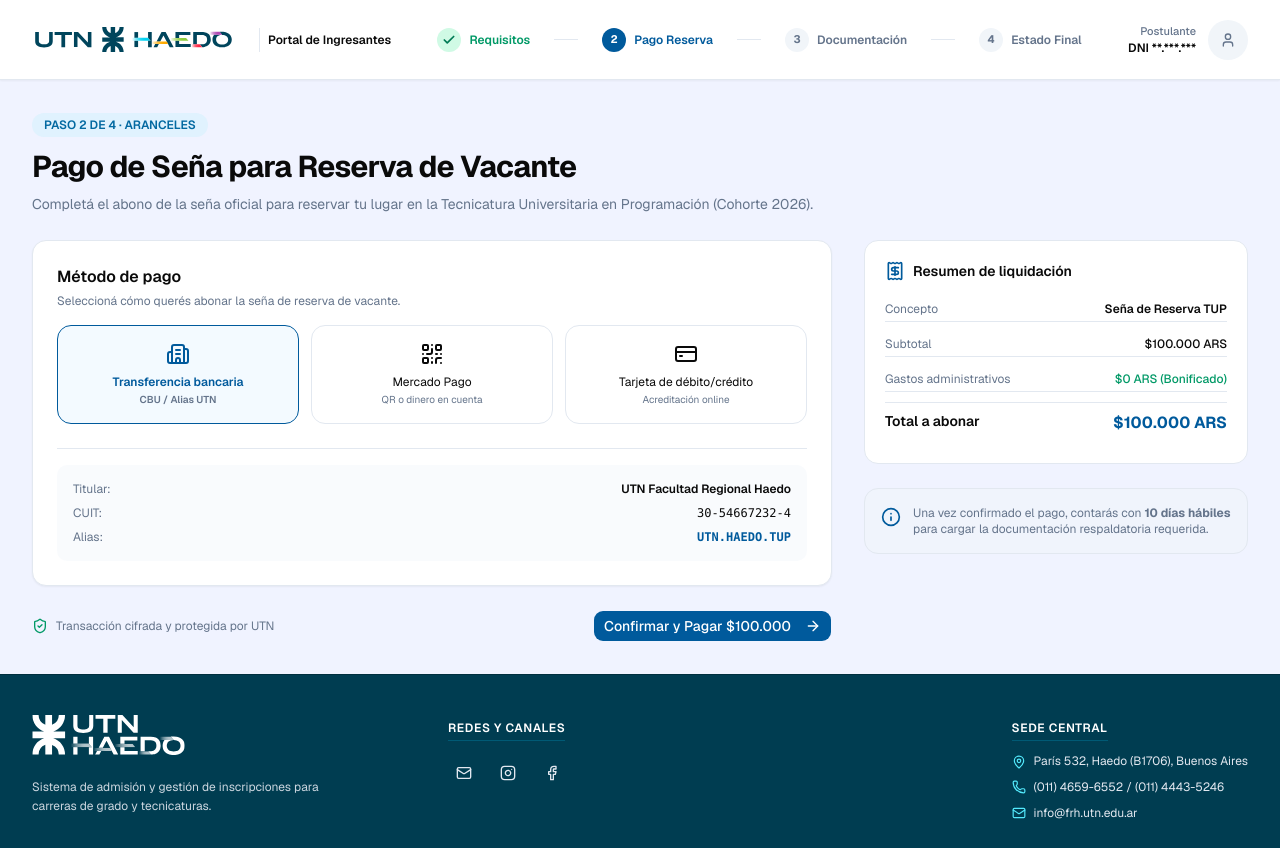
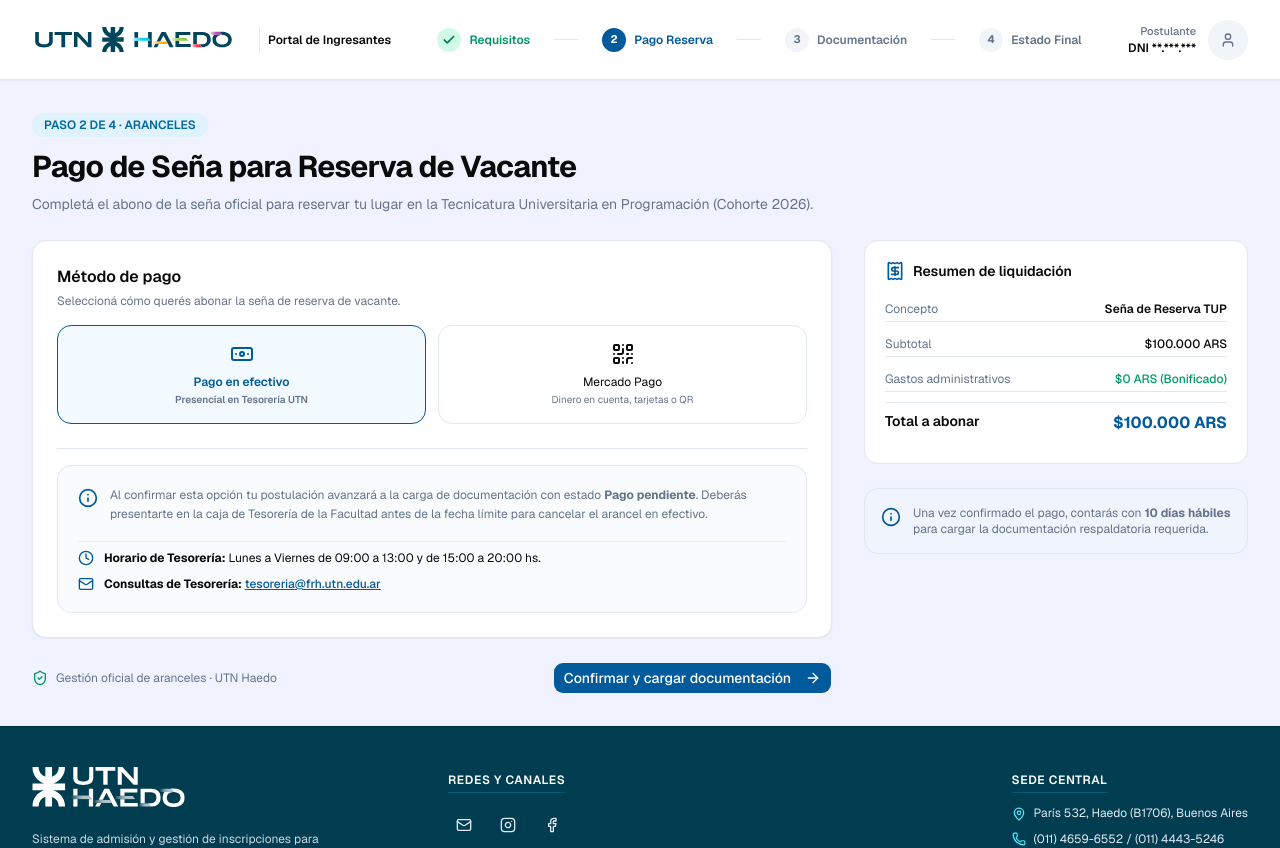
Before and after one commit to Sergiotsk/TFI, a Next.js app in the folder src/apps/web/: page /aspirante/postulacion/pago in a window 1280 px wide. Shown: the top 848 px of the page. Built offline with nearby package versions, Linux system fonts and the light colour scheme.

Commit message:
feat(aspirante): integrar datos dinamicos de perfil y opcion de pago en tesoreria

```diff
--- a/src/apps/web/app/(paneles)/aspirante/postulacion/estado/page.tsx
+++ b/src/apps/web/app/(paneles)/aspirante/postulacion/estado/page.tsx
@@ -1,6 +1,5 @@
-'use client'
-
 import Link from 'next/link'
+import { redirect } from 'next/navigation'
 import {
   Check,
   Receipt,
@@ -15,25 +14,47 @@ import {
   ArrowUpRight,
   ChevronRight,
   CheckCircle2,
-  Copy,
-  ListChecks
+  ListChecks,
+  Clock,
+  AlertCircle
 } from 'lucide-react'
 import { HeaderInstitucional } from '@/components/layout/header-institucional'
 import { FooterInstitucional } from '@/components/layout/footer-institucional'
+import { BotonCopiarExpediente } from '@/components/postulante/boton-copiar-expediente'
+import { crearDependencias } from '@/composition-root'
+import { crearCliente } from '@/lib/supabase/servidor'
 
-export default function PostulacionPage() {
+interface PageProps {
+  searchParams: Promise<{ [key: string]: string | string[] | undefined }>
+}
+
+export default async function PostulacionPage({ searchParams }: PageProps) {
+  const supabase = await crearCliente()
+  const { consultarPerfilPropio } = crearDependencias(supabase)
+  const perfil = await consultarPerfilPropio.ejecutar()
+
+  if (!perfil) {
+    redirect('/panel')
+  }
+
+  const resolvedParams = await searchParams
+  const metodoParam = resolvedParams.metodo
+  const estadoParam = resolvedParams.estado
+
+  const esPagoEnEfectivo = metodoParam === 'efectivo' || estadoParam === 'pago_pendiente'
+  const pagoAcreditado = !esPagoEnEfectivo && estadoParam === 'acreditado'
+
   const nroExpediente = "TUP-2026-08492"
-
-  const copiarExpediente = () => {
-    navigator.clipboard.writeText(nroExpediente)
-  }
+  const dniFormateado = perfil.dni
+    ? perfil.dni.replace(/\B(?=(\d{3})+(?!\d))/g, ".")
+    : "**.***.***"
 
   return (
     <div className="bg-[#f0f3ff] text-slate-800 min-h-screen flex flex-col justify-between font-sans">
-      <HeaderInstitucional pasoActual={4} dniPostulante="**.***.***" />
+      <HeaderInstitucional pasoActual={4} dniPostulante={dniFormateado} />
 
       <main className="max-w-7xl mx-auto px-4 sm:px-6 lg:px-8 py-8 flex-1 w-full space-y-6">
-        {/* Encabezado: Saludo y Expediente */}
+        {/* Encabezado: Saludo con datos del usuario autenticado */}
         <div className="bg-white rounded-xl border border-slate-200 p-6 shadow-xs flex flex-col md:flex-row md:items-center justify-between gap-4">
           <div>
             <div className="inline-flex items-center gap-2 px-3 py-1 bg-blue-100 text-[#005a9c] text-xs font-bold rounded-full mb-2">
@@ -41,7 +62,7 @@ export default function PostulacionPage() {
               En Proceso de Auditoría Académica
             </div>
             <h1 className="text-2xl font-black text-slate-900 tracking-tight">
-              ¡Hola, Lucas Rossi!
+              ¡Hola, {perfil.nombre} {perfil.apellido}!
             </h1>
             <p className="text-xs text-slate-600 mt-1">
               Seguimiento en tiempo real de tu trámite de ingreso a la{' '}
@@ -56,12 +77,7 @@ export default function PostulacionPage() {
             <span className="font-mono text-base font-black text-[#005a9c]">
               {nroExpediente}
             </span>
-            <button
-              onClick={copiarExpediente}
-              className="inline-flex items-center gap-1 text-[11px] text-slate-500 hover:text-slate-800 mt-0.5 md:ml-auto cursor-pointer"
-            >
-              <Copy className="w-3 h-3" /> Copiar
-            </button>
+            <BotonCopiarExpediente texto={nroExpediente} />
           </div>
         </div>
 
@@ -87,7 +103,7 @@ export default function PostulacionPage() {
               <span className="text-xs text-slate-400">Actualizado recientemente</span>
             </div>
 
-            {/* Hito 1: Completado */}
+            {/* Hito 1: Preinscripción */}
             <div className="bg-white rounded-xl border border-slate-200 p-5 shadow-xs flex items-start gap-4">
               <div className="w-10 h-10 rounded-full bg-emerald-100 text-emerald-600 flex items-center justify-center shrink-0 mt-0.5">
                 <Check className="w-5 h-5 stroke-[3]" />
@@ -104,30 +120,43 @@ export default function PostulacionPage() {
                 </p>
                 <div className="mt-2 flex items-center gap-4 text-[11px] text-slate-400">
                   <span className="flex items-center gap-1">
-                    <CalendarDays className="w-3.5 h-3.5" /> Validación DNI OK
+                    <CalendarDays className="w-3.5 h-3.5" /> Validación DNI {dniFormateado} OK
                   </span>
                 </div>
               </div>
             </div>
 
-            {/* Hito 2: Acreditado */}
+            {/* Hito 2: Dinámico (Pago Acreditado vs Pendiente en Tesorería) */}
             <div className="bg-white rounded-xl border border-slate-200 p-5 shadow-xs flex items-start gap-4">
-              <div className="w-10 h-10 rounded-full bg-emerald-100 text-emerald-600 flex items-center justify-center shrink-0 mt-0.5">
-                <Receipt className="w-5 h-5" />
+              <div className={`w-10 h-10 rounded-full flex items-center justify-center shrink-0 mt-0.5 ${
+                pagoAcreditado
+                  ? 'bg-emerald-100 text-emerald-600'
+                  : 'bg-amber-100 text-amber-600'
+              }`}>
+                {pagoAcreditado ? <Receipt className="w-5 h-5" /> : <Clock className="w-5 h-5" />}
               </div>
               <div className="flex-1">
                 <div className="flex items-center justify-between">
                   <h3 className="font-bold text-slate-900 text-sm">2. Reserva de Vacante y Pago de Arancel</h3>
+                  {pagoAcreditado ? (
                     <span className="text-xs font-bold text-emerald-700 bg-emerald-50 px-2.5 py-0.5 rounded-full">
                       Acreditado
                     </span>
+                  ) : (
+                    <span className="text-xs font-bold text-amber-800 bg-amber-50 border border-amber-200 px-2.5 py-0.5 rounded-full">
+                      Pendiente en Tesorería
+                    </span>
+                  )}
                 </div>
+
+                {pagoAcreditado ? (
+                  <>
                     <p className="text-xs text-slate-600 mt-1">
                       Monto abonado: <strong>$100.000 ARS</strong> · Comprobante acreditado por Tesorería de Extensión Universitaria.
                     </p>
                     <div className="mt-3 flex items-center justify-between">
                       <span className="text-[11px] text-slate-400 font-mono">
-                    Operación #982341239
+                        Expediente #{nroExpediente}
                       </span>
                       <Link
                         href="/aspirante/postulacion/pago"
@@ -136,6 +165,31 @@ export default function PostulacionPage() {
                         Ver Recibo
                       </Link>
                     </div>
+                  </>
+                ) : (
+                  <div className="mt-2 space-y-2">
+                    <p className="text-xs text-slate-600 leading-relaxed">
+                      Modalidad elegida: <strong>Pago en efectivo en ventanilla</strong>. El arancel de reserva ($100.000 ARS) aún se encuentra pendiente de cobro en Tesorería.
+                    </p>
+                    <div className="flex items-start gap-2 rounded-lg bg-amber-50/70 border border-amber-200 p-2.5 text-[11px] text-amber-900">
+                      <AlertCircle className="w-4 h-4 text-amber-600 shrink-0 mt-0.5" />
+                      <span>
+                        Presentate en Tesorería con tu DNI y N° de Expediente (<strong>Lunes a Viernes de 09:00 a 13:00 y de 15:00 a 20:00 hs</strong>). El personal acreditará el pago en tu legajo.
+                      </span>
+                    </div>
+                    <div className="pt-1 flex items-center justify-between">
+                      <span className="text-[11px] text-slate-400 font-mono">
+                        Seña a abonar: $100.000 ARS
+                      </span>
+                      <Link
+                        href="/aspirante/postulacion/pago"
+                        className="text-xs font-bold text-[#005a9c] hover:underline flex items-center gap-1"
+                      >
+                        Cambiar método de pago
+                      </Link>
+                    </div>
+                  </div>
+                )}
               </div>
             </div>
 
@@ -180,7 +234,7 @@ export default function PostulacionPage() {
                   </span>
                 </div>
                 <p className="text-xs text-slate-500 mt-1">
-                  Se habilitará automáticamente una vez concluida la auditoría del legajo documental. Podrás elegir o confirmar tu franja horaria preferida según disponibilidad de cupo (Turno Tarde: 14:00 a 18:00 hs / Turno Noche: 18:30 a 22:30 hs).
+                  Se habilitará automáticamente una vez concluida la auditoría del legajo documental y acreditada la seña arancelaria.
                 </p>
               </div>
             </div>
--- /dev/null
+++ b/src/apps/web/components/postulante/boton-copiar-expediente.tsx
@@ -0,0 +1,34 @@
+'use client'
+
+import { useState } from 'react'
+import { Copy, Check } from 'lucide-react'
+
+export function BotonCopiarExpediente({ texto }: { texto: string }) {
+  const [copiado, setCopiado] = useState(false)
+
+  const handleCopiar = () => {
+    navigator.clipboard.writeText(texto)
+    setCopiado(true)
+    setTimeout(() => setCopiado(false), 2000)
+  }
+
+  return (
+    <button
+      type="button"
+      onClick={handleCopiar}
+      className="inline-flex items-center gap-1 text-[11px] text-slate-500 hover:text-slate-800 mt-0.5 md:ml-auto cursor-pointer transition select-none"
+    >
+      {copiado ? (
+        <>
+          <Check className="w-3 h-3 text-emerald-600" />
+          <span className="text-emerald-600 font-semibold">¡Copiado!</span>
+        </>
+      ) : (
+        <>
+          <Copy className="w-3 h-3" />
+          <span>Copiar</span>
+        </>
+      )}
+    </button>
+  )
+}
--- a/src/apps/web/components/postulante/checklist-clausulas.tsx
+++ b/src/apps/web/components/postulante/checklist-clausulas.tsx
@@ -116,7 +116,10 @@ export function ChecklistClausulas() {
             <ArrowRight className="h-4 w-4 shrink-0" />
           </Link>
         ) : (
-          <Button disabled className="w-full sm:w-auto shrink-0 whitespace-nowrap px-5 inline-flex items-center justify-center gap-2">
+          <Button
+            disabled
+            className="w-full sm:w-auto shrink-0 whitespace-nowrap px-5 inline-flex items-center justify-center gap-2"
+          >
             <span>Continuar a Datos y Pago de Reserva</span>
             <ArrowRight className="h-4 w-4 shrink-0" />
           </Button>
--- a/src/apps/web/components/postulante/formulario-pago.tsx
+++ b/src/apps/web/components/postulante/formulario-pago.tsx
@@ -2,31 +2,51 @@
 
 import { useState } from 'react'
 import { useRouter } from 'next/navigation'
-import { CreditCard, QrCode, Building2, ShieldCheck, ArrowRight } from 'lucide-react'
-import { Input } from '@/components/ui/input'
+import { QrCode, Banknote, ShieldCheck, ArrowRight, Clock, Mail, Info } from 'lucide-react'
 import { Button } from '@/components/ui/button'
 
-type MetodoPago = 'transferencia' | 'mercadopago' | 'tarjeta'
+type MetodoPago = 'mercadopago' | 'efectivo'
 
 export function FormularioPago() {
   const router = useRouter()
-  const [metodo, setMetodo] = useState<MetodoPago>('transferencia')
+  const [metodo, setMetodo] = useState<MetodoPago>('efectivo')
   const [procesando, setProcesando] = useState(false)
+  const [errorPago, setErrorPago] = useState<string | null>(null)
 
-  const handlePagar = (e: React.FormEvent) => {
+  const handlePagar = async (e: React.FormEvent) => {
     e.preventDefault()
+    setErrorPago(null)
     setProcesando(true)
 
-    // Simulación de pasarela de pago y transición al paso 3 (Documentación)
-    setTimeout(() => {
+    if (metodo === 'efectivo') {
+      // El aspirante elige abonar en tesorería: avanzamos a la carga de documentación
+      // dejando asentado el compromiso de pago pendiente
+      router.push('/aspirante/postulacion/documentacion?metodo=efectivo&estado=pago_pendiente')
+      return
+    }
+
+    // Flujo Mercado Pago
+    try {
+      const res = await fetch('/api/pagos/mercadopago', {
+        method: 'POST',
+        headers: { 'Content-Type': 'application/json' },
+      })
+
+      const data = await res.json()
+
+      if (data?.init_point || data?.url) {
+        window.location.href = data.init_point || data.url
+      } else {
+        throw new Error(data?.error || 'No se pudo generar la orden de pago en Mercado Pago.')
+      }
+    } catch (err: any) {
+      setErrorPago(err?.message || 'Ocurrió un error al conectar con Mercado Pago.')
       setProcesando(false)
-      router.push('/aspirante/postulacion/documentacion')
-    }, 1200)
+    }
   }
 
   return (
     <form onSubmit={handlePagar} className="space-y-6">
-      {/* Selección de Método de Pago */}
       <div className="bg-card rounded-xl border border-border p-6 shadow-xs">
         <h3 className="text-base font-semibold text-foreground mb-1">
           Método de pago
@@ -35,18 +55,24 @@ export function FormularioPago() {
           Seleccioná cómo querés abonar la seña de reserva de vacante.
         </p>
 
-        <div className="grid grid-cols-1 sm:grid-cols-3 gap-3">
+        {errorPago && (
+          <div className="mb-4 rounded-md border border-destructive/50 bg-destructive/10 p-3 text-xs font-medium text-destructive">
+            {errorPago}
+          </div>
+        )}
+
+        <div className="grid grid-cols-1 sm:grid-cols-2 gap-3">
           <label
-            onClick={() => setMetodo('transferencia')}
+            onClick={() => setMetodo('efectivo')}
             className={`flex flex-col items-center justify-center p-4 rounded-xl border text-center cursor-pointer transition ${
-              metodo === 'transferencia'
+              metodo === 'efectivo'
                 ? 'border-primary bg-accent/40 font-semibold text-primary'
                 : 'border-border hover:bg-muted/50 text-foreground'
             }`}
           >
-            <Building2 className="h-6 w-6 mb-2" />
-            <span className="text-xs">Transferencia bancaria</span>
-            <span className="text-[10px] text-muted-foreground mt-0.5">CBU / Alias UTN</span>
+            <Banknote className="h-6 w-6 mb-2" />
+            <span className="text-xs">Pago en efectivo</span>
+            <span className="text-[10px] text-muted-foreground mt-0.5">Presencial en Tesorería UTN</span>
           </label>
 
           <label
@@ -59,60 +85,50 @@ export function FormularioPago() {
           >
             <QrCode className="h-6 w-6 mb-2" />
             <span className="text-xs">Mercado Pago</span>
-            <span className="text-[10px] text-muted-foreground mt-0.5">QR o dinero en cuenta</span>
-          </label>
-
-          <label
-            onClick={() => setMetodo('tarjeta')}
-            className={`flex flex-col items-center justify-center p-4 rounded-xl border text-center cursor-pointer transition ${
-              metodo === 'tarjeta'
-                ? 'border-primary bg-accent/40 font-semibold text-primary'
-                : 'border-border hover:bg-muted/50 text-foreground'
-            }`}
-          >
-            <CreditCard className="h-6 w-6 mb-2" />
-            <span className="text-xs">Tarjeta de débito/crédito</span>
-            <span className="text-[10px] text-muted-foreground mt-0.5">Acreditación online</span>
+            <span className="text-[10px] text-muted-foreground mt-0.5">Dinero en cuenta, tarjetas o QR</span>
           </label>
         </div>
 
         {/* Detalle según el método */}
         <div className="mt-6 pt-4 border-t border-border">
-          {metodo === 'transferencia' && (
-            <div className="bg-muted/40 rounded-lg p-4 text-xs space-y-2">
-              <div className="flex justify-between">
-                <span className="text-muted-foreground">Titular:</span>
-                <span className="font-semibold text-foreground">UTN Facultad Regional Haedo</span>
+          {metodo === 'efectivo' && (
+            <div className="bg-muted/40 rounded-xl p-5 border border-border text-xs space-y-4">
+              <div className="flex items-start gap-3">
+                <Info className="h-5 w-5 text-primary shrink-0 mt-0.5" />
+                <p className="leading-relaxed text-muted-foreground">
+                  Al confirmar esta opción tu postulación avanzará a la carga de documentación con estado <strong>Pago pendiente</strong>. Deberás presentarte en la caja de Tesorería de la Facultad antes de la fecha límite para cancelar el arancel en efectivo.
+                </p>
               </div>
-              <div className="flex justify-between">
-                <span className="text-muted-foreground">CUIT:</span>
-                <span className="font-mono font-medium text-foreground">30-54667232-4</span>
-              </div>
-              <div className="flex justify-between">
-                <span className="text-muted-foreground">Alias:</span>
-                <span className="font-mono font-bold text-primary">UTN.HAEDO.TUP</span>
+
+              <div className="space-y-2.5 pt-2 border-t border-border/60">
+                <div className="flex items-center gap-2.5 text-foreground">
+                  <Clock className="h-4 w-4 text-primary shrink-0" />
+                  <span>
+                    <strong>Horario de Tesorería:</strong> Lunes a Viernes de 09:00 a 13:00 y de 15:00 a 20:00 hs.
+                  </span>
+                </div>
+
+                <div className="flex items-center gap-2.5 text-foreground">
+                  <Mail className="h-4 w-4 text-primary shrink-0" />
+                  <span>
+                    <strong>Consultas de Tesorería:</strong>{' '}
+                    <a
+                      href="mailto:tesoreria@frh.utn.edu.ar"
+                      className="font-medium text-primary underline hover:text-primary/80 transition"
+                    >
+                      tesoreria@frh.utn.edu.ar
+                    </a>
+                  </span>
+                </div>
               </div>
             </div>
           )}
 
           {metodo === 'mercadopago' && (
-            <p className="text-xs text-muted-foreground text-center py-2">
-              Al confirmar serás redirigido a la pasarela segura para escanear el código QR o pagar con saldo en cuenta.
-            </p>
-          )}
-
-          {metodo === 'tarjeta' && (
-            <div className="grid grid-cols-1 sm:grid-cols-2 gap-3">
-              <Input
-                type="text"
-                placeholder="Número de tarjeta"
-                required
-              />
-              <Input
-                type="text"
-                placeholder="Nombre como figura en la tarjeta"
-                required
-              />
+            <div className="bg-muted/30 rounded-xl p-4 text-xs text-muted-foreground space-y-2 border border-border">
+              <p className="leading-relaxed">
+                Al presionar <strong>Pagar con Mercado Pago</strong> serás redirigido a la pasarela externa para efectuar el pago y acreditar la seña de forma automática.
+              </p>
             </div>
           )}
         </div>
@@ -122,15 +138,21 @@ export function FormularioPago() {
       <div className="flex flex-col sm:flex-row items-center justify-between gap-4">
         <div className="flex items-center gap-2 text-xs text-muted-foreground">
           <ShieldCheck className="h-4 w-4 text-emerald-600" />
-          <span>Transacción cifrada y protegida por UTN</span>
+          <span>Gestión oficial de aranceles · UTN Haedo</span>
         </div>
 
         <Button
           type="submit"
           disabled={procesando}
-          className="w-full sm:w-auto"
+          className="w-full sm:w-auto min-w-[260px]"
         >
-          <span>{procesando ? 'Procesando pago...' : 'Confirmar y Pagar $100.000'}</span>
+          <span>
+            {procesando
+              ? 'Procesando...'
+              : metodo === 'efectivo'
+              ? 'Confirmar y cargar documentación'
+              : 'Pagar con Mercado Pago $100.000'}
+          </span>
           <ArrowRight className="ml-2 h-4 w-4" />
         </Button>
       </div>
```
Also changed, not shown: src/apps/web/app/(paneles)/aspirante/postulacion/actions.ts (+11 -2 lines), src/apps/web/app/(paneles)/aspirante/postulacion/page.tsx (+13 -8 lines). Lines whose indentation alone changed are shown as unchanged.
